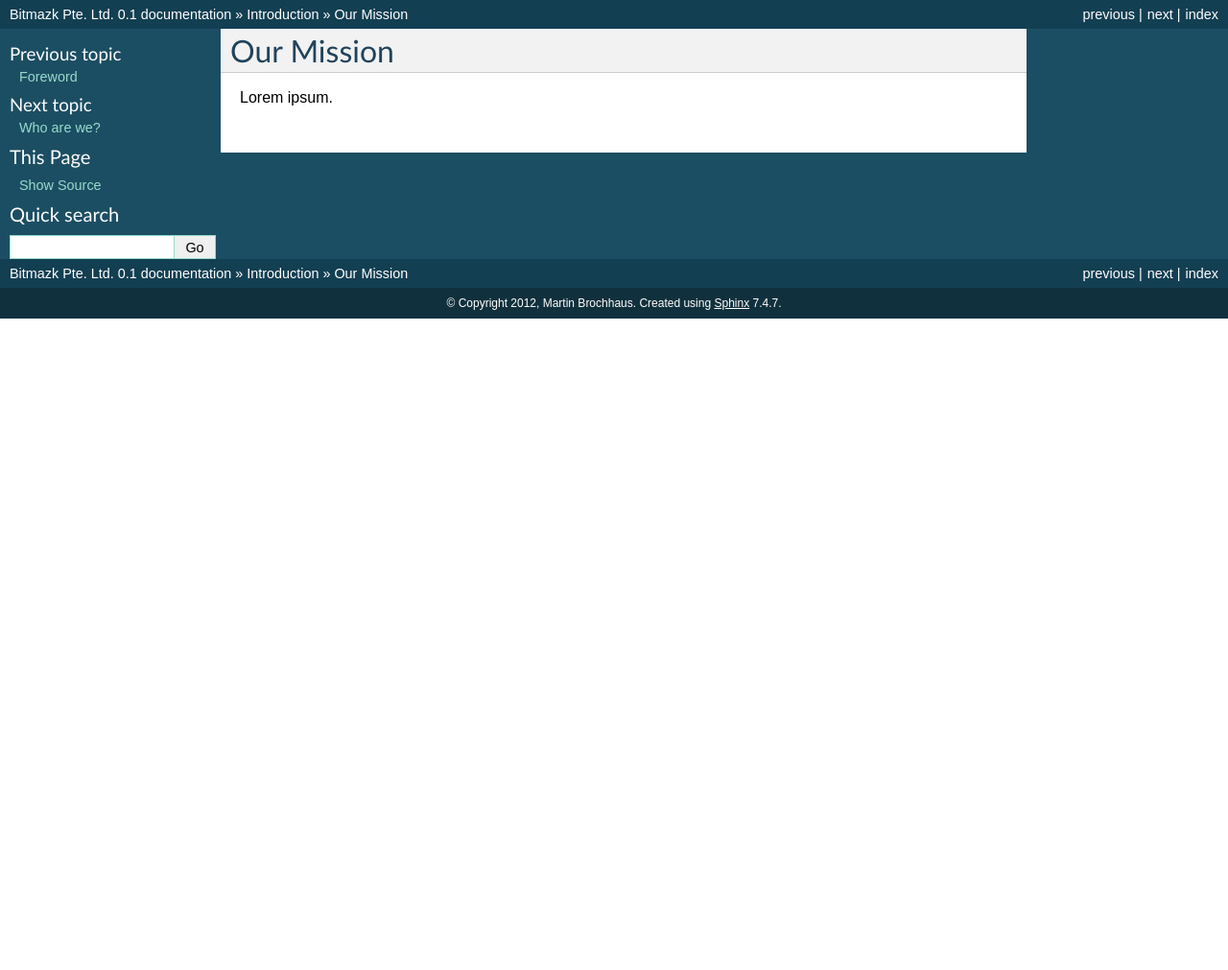
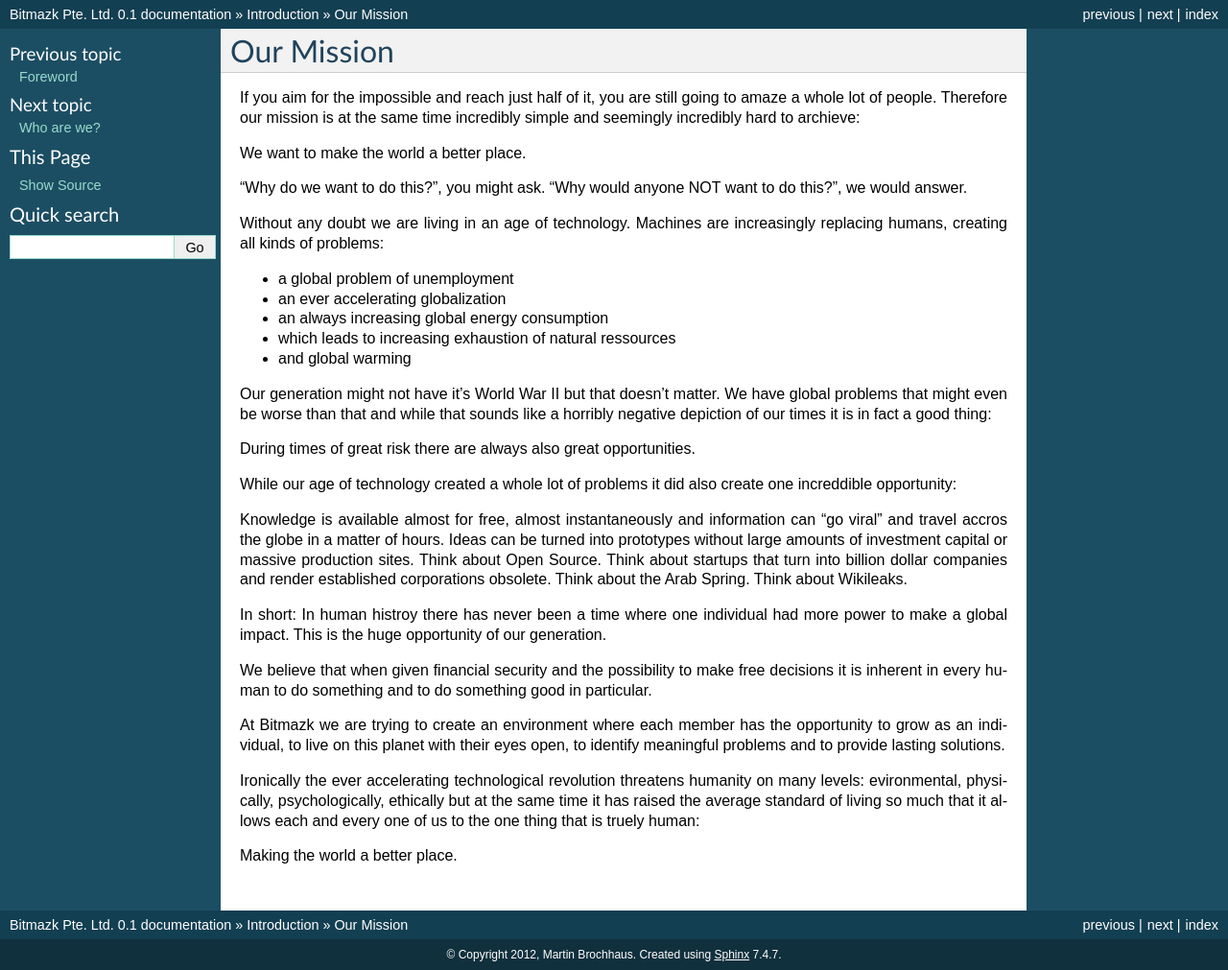
Before and after one commit to bitlabstudio/bitmazk-book, a Sphinx documentation site: the page built from docs/introduction/our_mission.rst, in a window 1280 px wide. Shown: the whole page at 96% size. Built offline with Sphinx 7.4.7, drawn with Linux system fonts in a browser that asks for light colours; formulas are drawn with MathJax 3; pages that are not in the unit, such as notebooks, are missing from menus; before the commit the page ends 900 px from its top, so only the background shows below that.

Commit message:
Added draft for "Our Missin".

```diff
--- a/docs/introduction/our_mission.rst
+++ b/docs/introduction/our_mission.rst
@@ -1,4 +1,55 @@
 Our Mission
 ===========
 
-Lorem ipsum.
+If you aim for the impossible and reach just half of it, you are still going to
+amaze a whole lot of people. Therefore our mission is at the same time
+incredibly simple and seemingly incredibly hard to archieve:
+
+We want to make the world a better place.
+
+"Why do we want to do this?", you might ask.
+"Why would anyone NOT want to do this?", we would answer.
+
+Without any doubt we are living in an age of technology. Machines are
+increasingly replacing humans, creating all kinds of problems:
+
+* a global problem of unemployment
+* an ever accelerating globalization
+* an always increasing global energy consumption
+* which leads to increasing exhaustion of natural ressources
+* and global warming
+
+Our generation might not have it's World War II but that doesn't matter. We
+have global problems that might even be worse than that and while that sounds
+like a horribly negative depiction of our times it is in fact a good thing:
+
+During times of great risk there are always also great opportunities.
+
+While our age of technology created a whole lot of problems it did also create
+one increddible opportunity:
+
+Knowledge is available almost for free, almost instantaneously and information
+can "go viral" and travel accros the globe in a matter of hours. Ideas can be
+turned into prototypes without large amounts of investment capital or massive
+production sites. Think about Open Source. Think about startups that turn into
+billion dollar companies and render established corporations obsolete.
+Think about the Arab Spring. Think about Wikileaks.
+
+In short: In human histroy there has never been a time where one individual had
+more power to make a global impact. This is the huge opportunity of our
+generation.
+
+We believe that when given financial security and the possibility to make free
+decisions it is inherent in every human to do something and to do something
+good in particular.
+
+At Bitmazk we are trying to create an environment where each member has the
+opportunity to grow as an individual, to live on this planet with their eyes
+open, to identify meaningful problems and to provide lasting solutions.
+
+Ironically the ever accelerating technological revolution threatens humanity on
+many levels: evironmental, physically, psychologically, ethically but
+at the same time it has raised the average standard of living so much that it
+allows each and every one of us to the one thing that is truely human:
+
+Making the world a better place.
```
